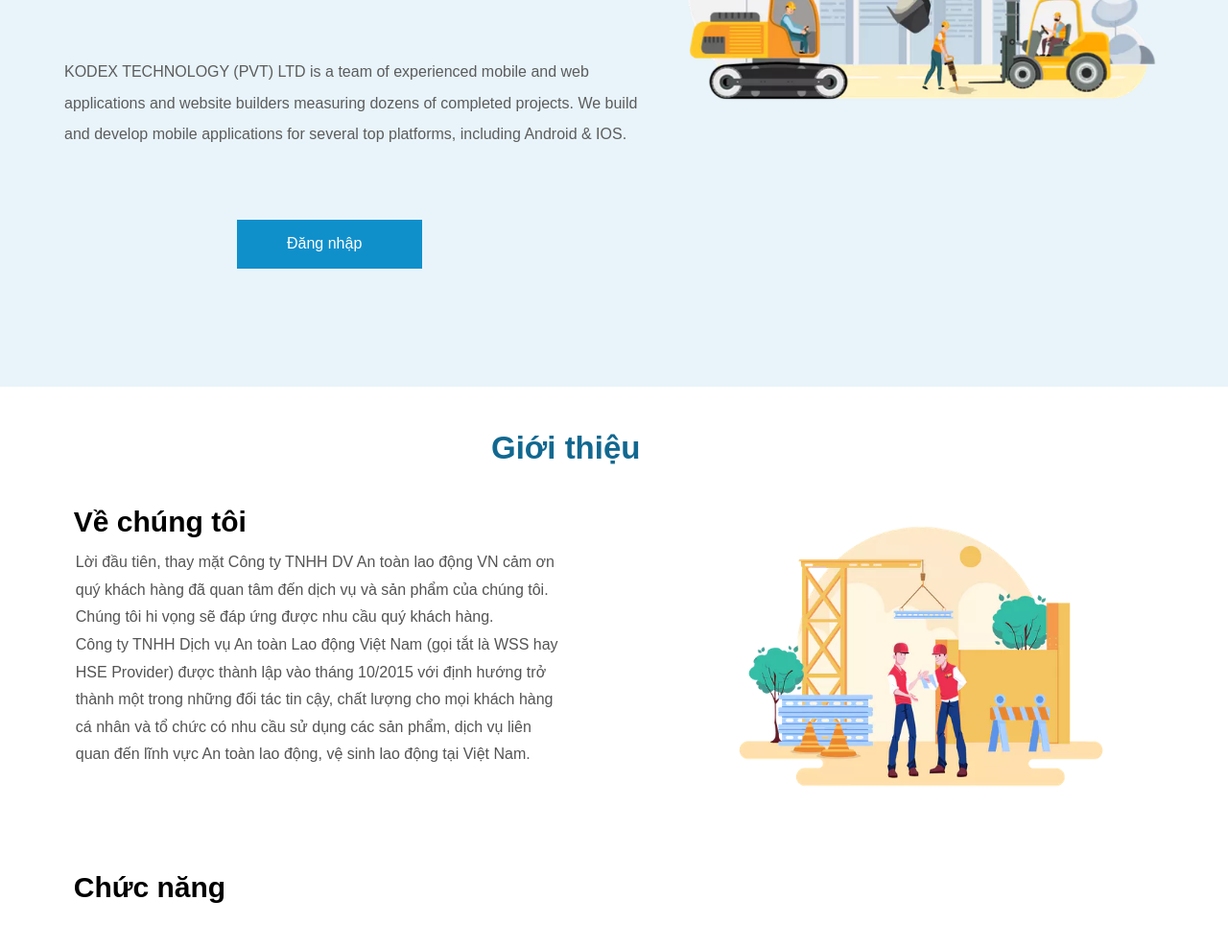
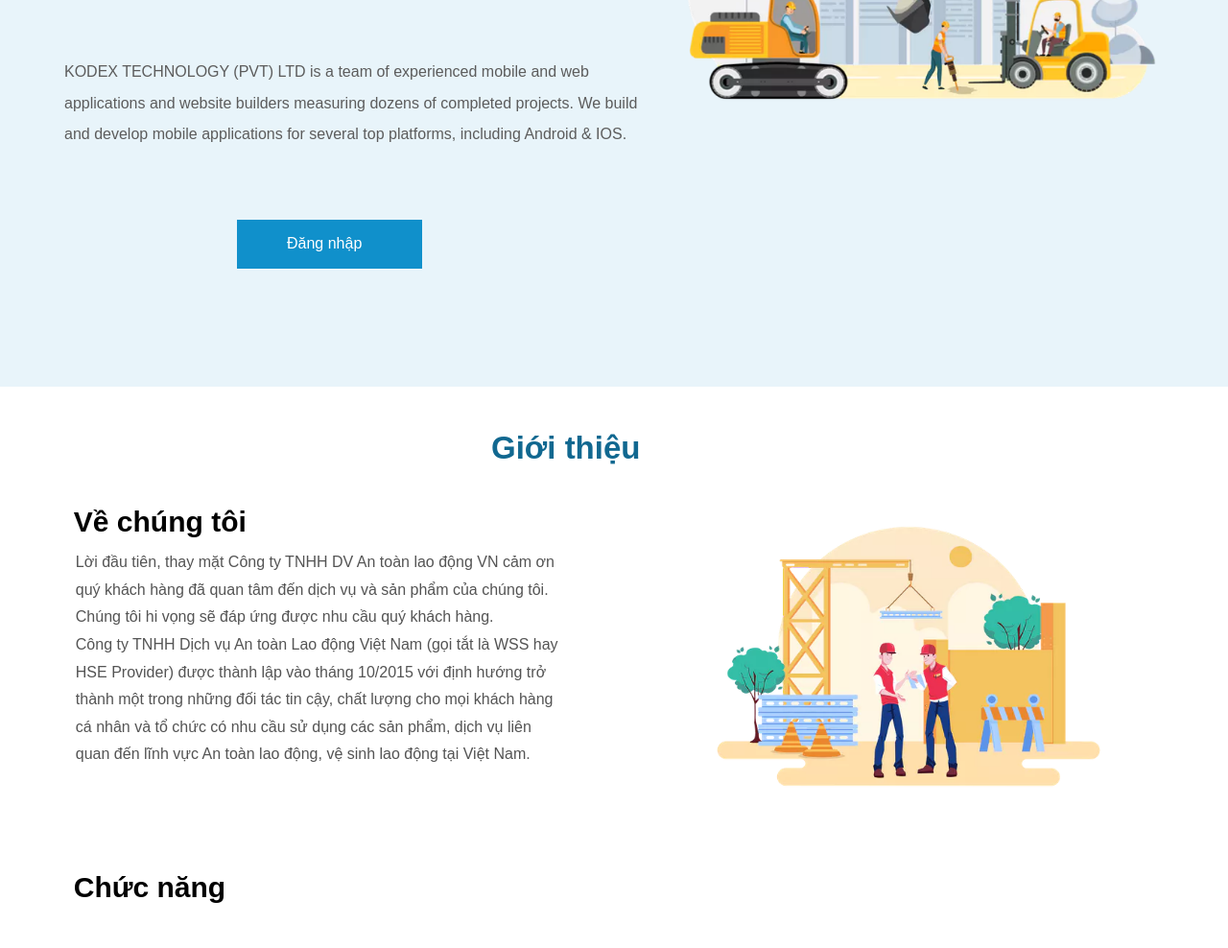
Before and after one commit to hoatruonghong/demo-safety-mainpage, a website built with Parcel: page index.html in a window 1280 px wide. Shown: the part 299-1287 px from the top of the page at 96% size. Built offline with nearby package versions, Linux system fonts and the light colour scheme.

Commit message:
update image

```diff
--- a/index.css
+++ b/index.css
@@ -699,8 +699,9 @@ p
 }
 .trangch-image3 {
   top: 38%;
-  left: 56%;
+  left: 54%;
   height: 15%;
+  width: 40%;
   position: absolute;
 }
 .trangch-group30 {
```
